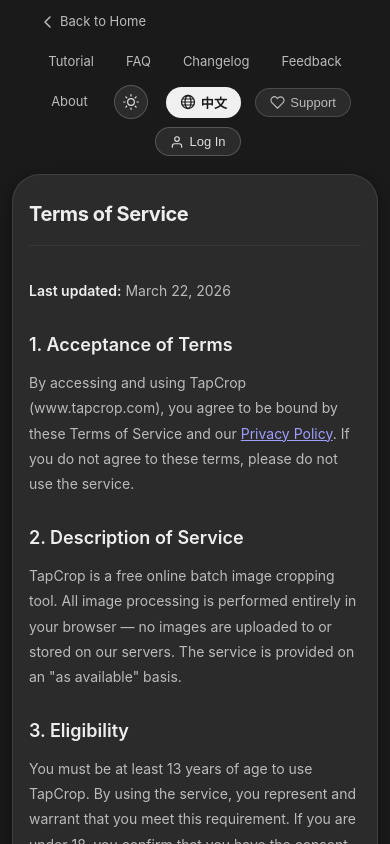
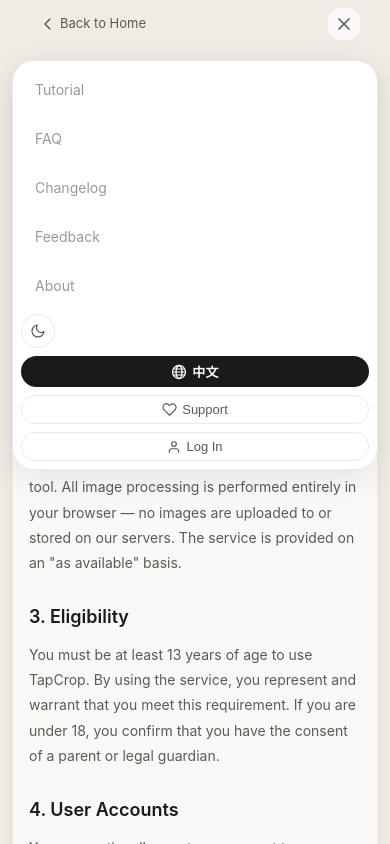
Before and after one commit to humphrey1114/quickcrop, a React (Vite) app: page /terms in a window 390 px wide. Both pictures are taken after a click on the button "Menu". Shown: the top 844 px of the page. Built offline with nearby package versions, Linux system fonts and the light colour scheme; no server answers.

Commit message:
feat: 移动端汉堡菜单 + 上传限制提示文案更新
- 移动端 768px 以下显示汉堡菜单，点击展开导航
- DropZone 提示文字显示文件限制（30MB/100张）

```diff
--- a/src/components/TopNav.css
+++ b/src/components/TopNav.css
@@ -190,3 +190,109 @@
   fill: #e25555;
   stroke: #e25555;
 }
+
+/* Hamburger button - hidden on desktop */
+.top-nav-hamburger {
+  display: none;
+  align-items: center;
+  justify-content: center;
+  width: 36px;
+  height: 36px;
+  border-radius: var(--r-md);
+  background: var(--surface);
+  border: 1px solid var(--border);
+  color: var(--text-2);
+  cursor: pointer;
+  transition: all 0.2s ease;
+  margin-left: auto;
+}
+
+.top-nav-hamburger:hover {
+  background: var(--bg-warm);
+  color: var(--text);
+}
+
+/* Mobile overlay */
+.top-nav-overlay {
+  display: none;
+}
+
+/* Mobile responsive */
+@media (max-width: 768px) {
+  .top-nav {
+    position: relative;
+  }
+
+  .top-nav-hamburger {
+    display: flex;
+  }
+
+  .top-nav-links {
+    display: none;
+    position: absolute;
+    top: 100%;
+    right: 0;
+    margin-top: 8px;
+    background: var(--surface-solid);
+    border: 1px solid var(--border);
+    border-radius: var(--r-lg);
+    padding: 8px;
+    flex-direction: column;
+    align-items: stretch;
+    gap: 2px;
+    min-width: 180px;
+    box-shadow: var(--shadow-3);
+    z-index: 100;
+    animation: menu-slide 0.2s ease;
+  }
+
+  .top-nav-links.open {
+    display: flex;
+  }
+
+  .top-nav-link {
+    padding: 10px 14px;
+    border-radius: var(--r-md);
+    font-size: 14px;
+  }
+
+  .top-nav-theme {
+    margin-left: 0;
+    align-self: flex-start;
+  }
+
+  .top-nav-lang {
+    margin-left: 0;
+    justify-content: center;
+  }
+
+  .top-nav-support {
+    margin-left: 0;
+    justify-content: center;
+  }
+
+  .top-nav-login {
+    margin-left: 0;
+    justify-content: center;
+  }
+
+  .top-nav-user {
+    margin-left: 0;
+    justify-content: center;
+  }
+
+  .top-nav-overlay {
+    display: block;
+    position: fixed;
+    top: 0;
+    left: 0;
+    right: 0;
+    bottom: 0;
+    z-index: 99;
+  }
+
+  @keyframes menu-slide {
+    from { opacity: 0; transform: translateY(-8px); }
+    to { opacity: 1; transform: translateY(0); }
+  }
+}
--- a/src/components/TopNav.jsx
+++ b/src/components/TopNav.jsx
@@ -26,6 +26,12 @@
   const { user, logout } = useAuth()
   const [showAuth, setShowAuth] = useState(false)
   const [showSupport, setShowSupport] = useState(false)
+  const [menuOpen, setMenuOpen] = useState(false)
+
+  // Close menu on route change
+  useEffect(() => {
+    setMenuOpen(false)
+  }, [location.pathname])
 
   const NAV_ITEMS = [
     { path: '/tutorial', label: t('nav.tutorial') },
@@ -45,7 +51,21 @@
           {t('nav.back')}
         </Link>
       )}
-      <div className="top-nav-links">
+
+      {/* Hamburger button - mobile only */}
+      <button className="top-nav-hamburger" onClick={() => setMenuOpen(!menuOpen)} aria-label="Menu">
+        {menuOpen ? (
+          <svg width="20" height="20" viewBox="0 0 24 24" fill="none">
+            <path d="M18 6L6 18M6 6l12 12" stroke="currentColor" strokeWidth="2" strokeLinecap="round"/>
+          </svg>
+        ) : (
+          <svg width="20" height="20" viewBox="0 0 24 24" fill="none">
+            <path d="M3 12h18M3 6h18M3 18h18" stroke="currentColor" strokeWidth="2" strokeLinecap="round"/>
+          </svg>
+        )}
+      </button>
+
+      <div className={`top-nav-links ${menuOpen ? 'open' : ''}`}>
         {NAV_ITEMS.map(item => (
           <Link
             key={item.path}
@@ -103,6 +123,10 @@
           </button>
         )}
       </div>
+
+      {/* Mobile menu overlay */}
+      {menuOpen && <div className="top-nav-overlay" onClick={() => setMenuOpen(false)} />}
+
       {showAuth && <AuthModal onClose={() => setShowAuth(false)} />}
       {showSupport && <SupportModal onClose={() => setShowSupport(false)} />}
     </nav>
--- a/src/i18n/en.js
+++ b/src/i18n/en.js
@@ -42,7 +42,7 @@
 
   // DropZone
   'dropzone.title': 'Drop your images here, or click to upload',
-  'dropzone.hint': 'Supports JPG, PNG, WebP, BMP, HEIC — upload as many as you need',
+  'dropzone.hint': 'Supports JPG, PNG, WebP, BMP, HEIC — max 30MB per file, up to 100 images',
   'dropzone.addMore': 'Add more images',
   'dropzone.tooMany': 'Maximum {max} images allowed at a time',
   'dropzone.invalidType': '{count} file(s) skipped — unsupported format',
--- a/src/i18n/zh.js
+++ b/src/i18n/zh.js
@@ -42,7 +42,7 @@
 
   // DropZone
   'dropzone.title': '拖拽图片到这里，或点击上传',
-  'dropzone.hint': '支持 JPG、PNG、WebP、BMP、HEIC，可同时上传多张',
+  'dropzone.hint': '支持 JPG、PNG、WebP、BMP、HEIC — 单文件最大 30MB，最多 100 张',
   'dropzone.addMore': '继续添加图片',
   'dropzone.tooMany': '最多支持同时处理 {max} 张图片',
   'dropzone.invalidType': '{count} 个文件被跳过 — 不支持的格式',
```
